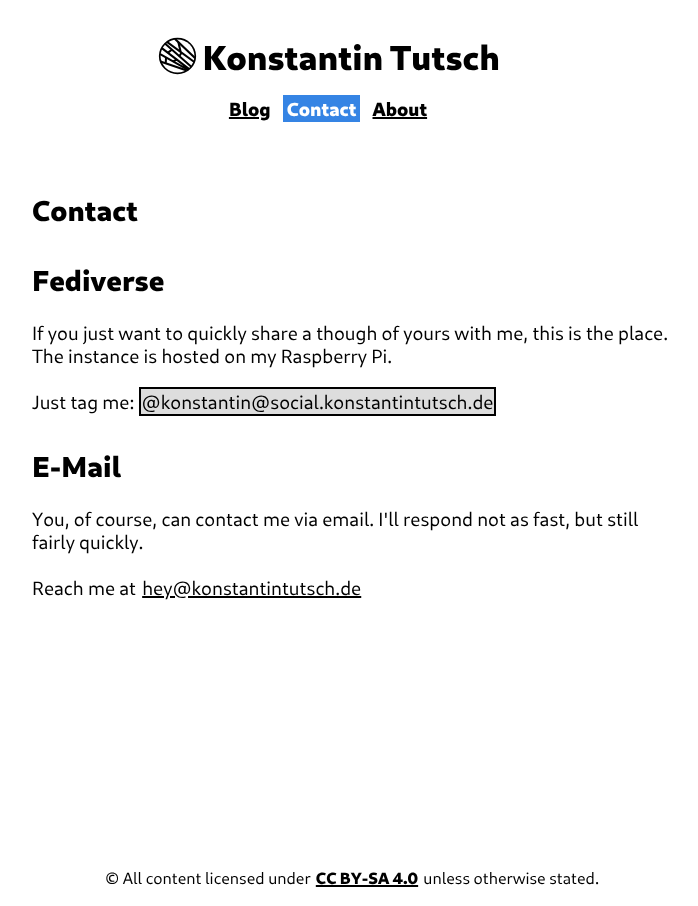
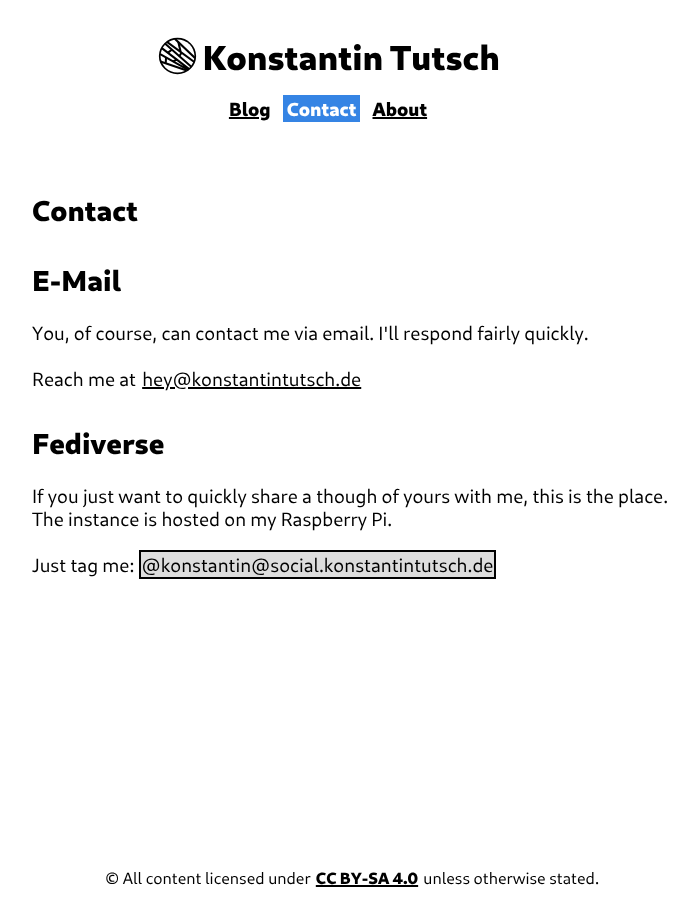
Before and after one commit to konstantintutsch/website, a Jekyll site: the page built from contact/index.html, in a window 1280 px wide. Shown: the whole page, without its empty margins (288-986 px from the left). Built offline with Jekyll 4.4.1, drawn with Linux system fonts in a browser that asks for light colours.

Commit message:
Move email above fediverse on contact page

```diff
--- a/contact/index.html
+++ b/contact/index.html
@@ -4,18 +4,18 @@ title: Contact
 ---
 <h2>Contact</h2>
 
+<h2>E-Mail</h2>
+
+<p>
+    You, of course, can contact me via email. I'll respond fairly quickly.<br>
+    <br>
+    Reach me at {% include social.html url="mailto:hey@konstantintutsch.de" name="hey@konstantintutsch.de" %}
+</p>
+
 <h2>Fediverse</h2>
 
 <p>
-If you just want to quickly share a though of yours with me, this is the place. The instance is hosted on my Raspberry Pi.<br>
-<br>
-Just tag me: <span class="mention">@konstantin@social.konstantintutsch.de</span>
+    If you just want to quickly share a though of yours with me, this is the place. The instance is hosted on my Raspberry Pi.<br>
+    <br>
+    Just tag me: <span class="mention">@konstantin@social.konstantintutsch.de</span>
 </p>
-
-<h2>E-Mail</h2>
-
-<p>
-You, of course, can contact me via email. I'll respond not as fast, but still fairly quickly.<br>
-<br>
-Reach me at {% include social.html url="mailto:hey@konstantintutsch.de" name="hey@konstantintutsch.de" %}
-</p>
```
